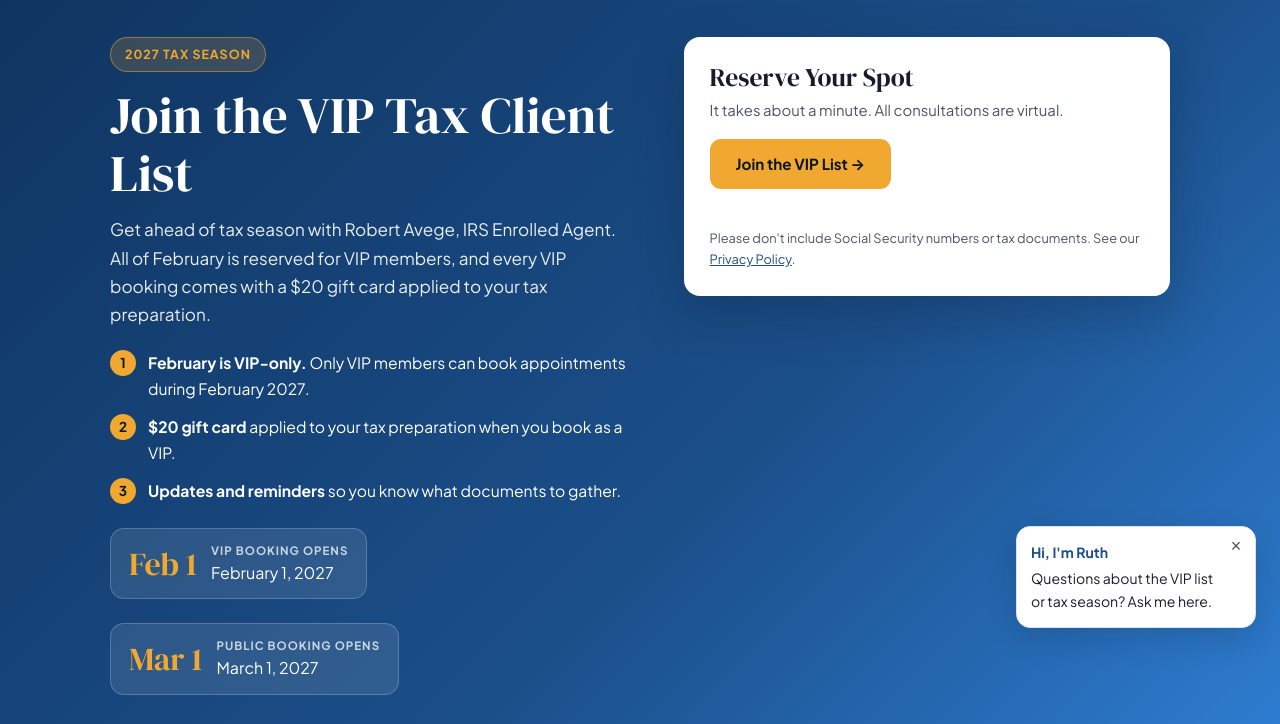
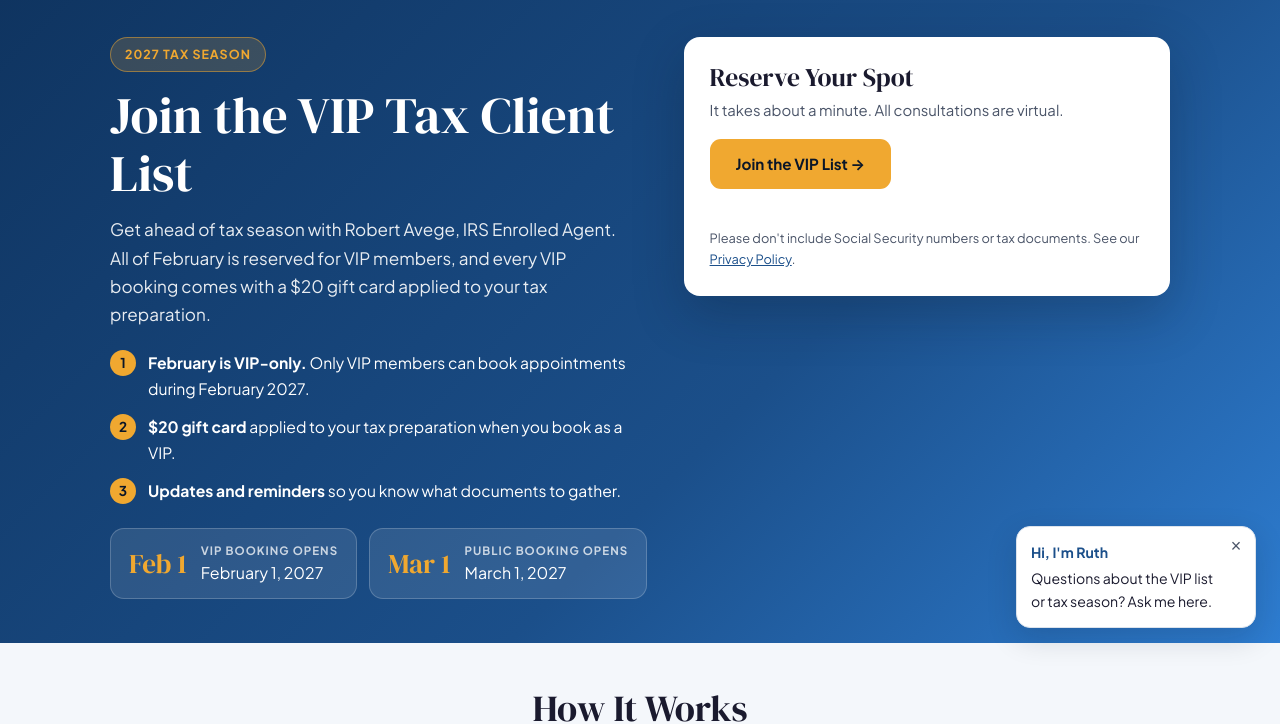
Before and after one commit to calldirectorai/trebor-trebor-financial-solutions, a plain HTML site: page vip/index.html in a window 1280 px wide. Shown: the part 76-800 px from the top of the page. Drawn offline with Linux system fonts and the light colour scheme; a script that the page names is missing.

Commit message:
Update landing page: Trebor – VIP Tax List 2027 (/vip/) (path: /vip) - 2026-10-26T17:19:26.765Z

```diff
--- a/vip/styles.css
+++ b/vip/styles.css
@@ -11,7 +11,8 @@
 .badge{display:inline-block;padding:6px 14px;background:rgba(240,168,48,.18);border:1px solid rgba(240,168,48,.5);border-radius:100px;font-size:.78rem;font-weight:700;color:var(--accent);letter-spacing:1px;text-transform:uppercase}
 .hero h1{color:#fff;font-size:clamp(2.2rem,4.6vw,3.2rem);margin:14px 0 12px}.hero p.sub{color:rgba(255,255,255,.9);font-size:1.07rem;max-width:520px}
 .perks{list-style:none;display:grid;gap:12px;margin-top:22px}.perks li{display:flex;gap:12px;align-items:flex-start;font-size:.98rem}.perks .dot{width:26px;height:26px;border-radius:50%;background:var(--accent);color:var(--ink);font-weight:800;display:flex;align-items:center;justify-content:center;flex-shrink:0;font-size:.85rem}
-.datecard{display:inline-flex;align-items:center;gap:14px;margin-top:24px;background:rgba(255,255,255,.1);border:1px solid rgba(255,255,255,.2);border-radius:14px;padding:12px 18px}.datecard .m{font-family:var(--fd);font-size:2rem;color:var(--accent);line-height:1}.datecard small{display:block;font-size:.72rem;letter-spacing:1px;text-transform:uppercase;color:rgba(255,255,255,.75);font-weight:700}
+.dates{display:flex;flex-wrap:wrap;gap:12px;margin-top:24px}
+.datecard{display:inline-flex;align-items:center;gap:14px;background:rgba(255,255,255,.1);border:1px solid rgba(255,255,255,.2);border-radius:14px;padding:12px 18px}.datecard .m{font-family:var(--fd);font-size:1.7rem;color:var(--accent);line-height:1}.datecard small{display:block;font-size:.72rem;letter-spacing:1px;text-transform:uppercase;color:rgba(255,255,255,.75);font-weight:700}
 .box{background:#fff;color:var(--tx);border-radius:16px;padding:26px;box-shadow:0 18px 50px rgba(10,22,40,.25)}.box h2{font-size:1.6rem;margin-bottom:6px}.box p.fb-sub{color:var(--tx2);font-size:.93rem;margin-bottom:16px}
 .btn{display:inline-flex;align-items:center;gap:8px;padding:13px 24px;border-radius:11px;font-weight:700;font-size:.95rem;text-decoration:none;border:2px solid transparent;cursor:pointer;font-family:var(--fb)}.btn-gold{background:var(--accent);color:var(--ink)}.btn-gold:hover{background:#F5B94F}
 .lf-panel[hidden]{display:none}.lf-panel{margin-top:16px}.lf-status{font-size:.9rem;color:var(--tx2);margin-top:10px;min-height:1.2em}.lf-thanks{color:var(--ok);font-weight:700}.small{font-size:.8rem;color:var(--tx2);margin-top:12px}.small a{color:var(--primary)}
```
